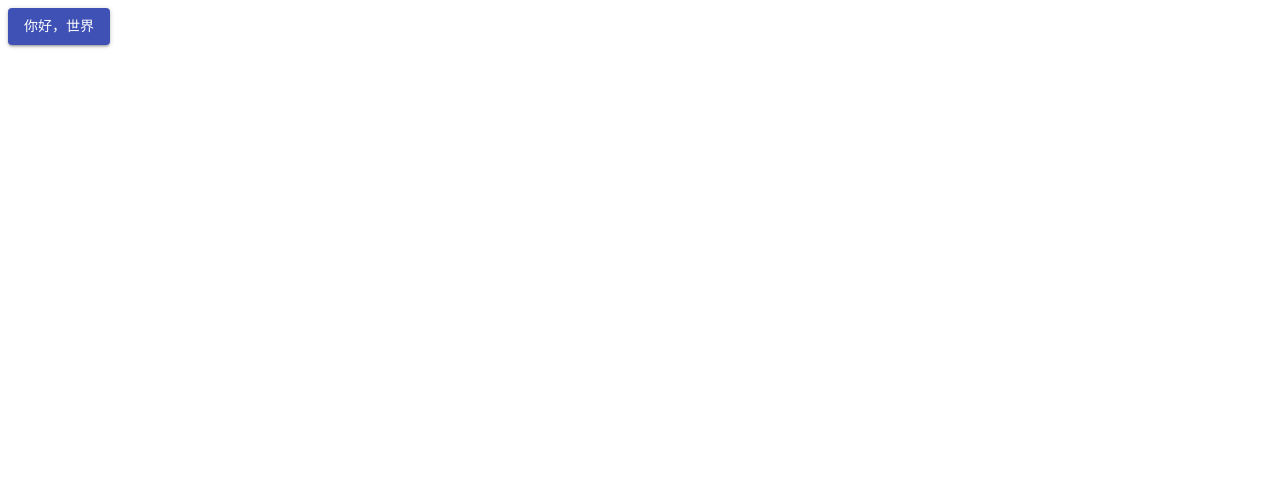
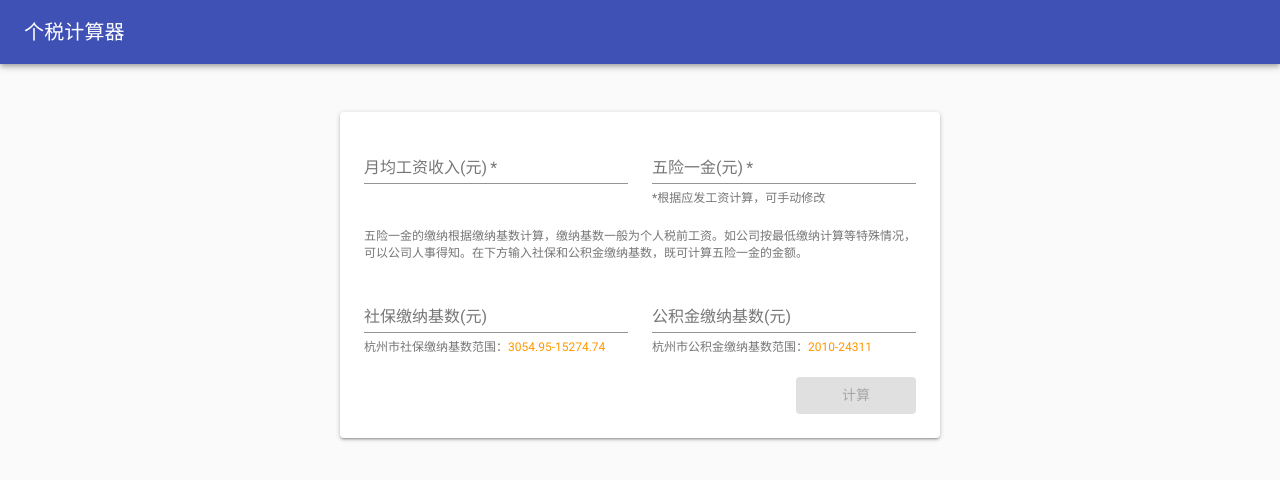
Before and after one commit to YutHelloWorld/personal-income-tax-calculator, a React app: page / in a window 1280 px wide. Shown: the top 480 px of the page. Built offline with nearby package versions, Linux system fonts and the light colour scheme.

Commit message:
feat(calYearTax && App): add CalYearTax

```diff
--- a/public/index.html
+++ b/public/index.html
@@ -1,5 +1,5 @@
 <!DOCTYPE html>
-<html lang="en">
+<html lang="zh-cn">
   <head>
     <meta charset="utf-8" />
     <link rel="shortcut icon" href="%PUBLIC_URL%/favicon.ico" />
@@ -23,7 +23,7 @@
     -->
     <link rel="stylesheet" href="https://fonts.googleapis.com/css?family=Roboto:300,400,500">
     <link rel="stylesheet" href="https://fonts.googleapis.com/icon?family=Material+Icons">
-    <title>React App</title>
+    <title>2019个税计算器</title>
   </head>
   <body>
     <noscript>You need to enable JavaScript to run this app.</noscript>
--- a/src/App.js
+++ b/src/App.js
@@ -1,12 +1,64 @@
 import React from 'react';
-import Button from '@material-ui/core/Button';
+import PropTypes from 'prop-types';
+import { withStyles } from '@material-ui/core/styles';
+import AppBar from '@material-ui/core/AppBar';
+import Toolbar from '@material-ui/core/Toolbar';
+import Typography from '@material-ui/core/Typography';
+import CssBaseline from '@material-ui/core/CssBaseline';
+import Paper from '@material-ui/core/Paper';
+import CalYearTax from './component/CalYearTax';
 
-function App() {
+const styles = theme => ({
+  root: {
+    flexGrow: 1
+  },
+  layout: {
+    width: 'auto',
+    marginLeft: theme.spacing.unit * 2,
+    marginRight: theme.spacing.unit * 2,
+    [theme.breakpoints.up(600 + theme.spacing.unit * 2 * 2)]: {
+      width: 600,
+      marginLeft: 'auto',
+      marginRight: 'auto'
+    }
+  },
+  paper: {
+    marginTop: theme.spacing.unit * 3,
+    marginBottom: theme.spacing.unit * 3,
+    padding: theme.spacing.unit * 2,
+    [theme.breakpoints.up(600 + theme.spacing.unit * 3 * 2)]: {
+      marginTop: theme.spacing.unit * 6,
+      marginBottom: theme.spacing.unit * 6,
+      padding: theme.spacing.unit * 3
+    }
+  }
+});
+
+function App(props) {
+  const { classes } = props;
   return (
-    <Button variant="contained" color="primary">
-      你好，世界
-    </Button>
+    <React.Fragment>
+      <CssBaseline />
+      <div className={classes.root}>
+        <AppBar position="static" color="primary">
+          <Toolbar>
+            <Typography variant="h6" color="inherit" noWrap>
+              个税计算器
+            </Typography>
+          </Toolbar>
+        </AppBar>
+        <main className={classes.layout}>
+          <Paper className={classes.paper} elevation={2}>
+            <CalYearTax />
+          </Paper>
+        </main>
+      </div>
+    </React.Fragment>
   );
 }
 
-export default App;
+App.propTypes = {
+  classes: PropTypes.object.isRequired
+};
+
+export default withStyles(styles)(App);
--- /dev/null
+++ b/src/component/CalYearTax.js
@@ -0,0 +1,164 @@
+import React, { Component } from 'react';
+import Grid from '@material-ui/core/Grid';
+import TextField from '@material-ui/core/TextField';
+import Button from '@material-ui/core/Button';
+import { withStyles } from '@material-ui/core/styles';
+import orange from '@material-ui/core/colors/orange';
+import Typography from '@material-ui/core/Typography';
+
+const style = theme => ({
+  button: {
+    // marginTop: theme.spacing.unit * 3,
+  },
+  span: {
+    color: orange[500]
+  }
+});
+
+const Text = ({ classes, label, value }) => (
+  <span>
+    {label}
+    <span className={classes.span}>{value}</span>
+  </span>
+);
+
+class CalYearTax extends Component {
+  state = {
+    btnDisabled: true,
+    monthIncome: '',
+    insuranceBase: '',
+    minInsuranceBase: 3054.95,
+    maxInsuranceBase: 15274.74,
+    providentFundBase: '',
+    minProvidentFundBase: 2010,
+    maxProvidentFundBase: 24311
+  };
+
+  nomarlizeNumber(value, min, max) {
+    const _value = +value;
+    return _value >= min ? (_value <= max ? _value : max) : min;
+  }
+
+  handleChange = name => event => {
+    const { value } = event.target;
+    this.setState({ [name]: value });
+    if (name === 'monthIncome') {
+      this.setState({ btnDisabled: !value });
+      this.setState(
+        ({
+          minInsuranceBase,
+          maxInsuranceBase,
+          minProvidentFundBase,
+          maxProvidentFundBase
+        }) => ({
+          insuranceBase: this.nomarlizeNumber(
+            value,
+            minInsuranceBase,
+            maxInsuranceBase
+          ),
+          providentFundBase: this.nomarlizeNumber(
+            value,
+            minProvidentFundBase,
+            maxProvidentFundBase
+          )
+        })
+      );
+    }
+  };
+
+  render() {
+    const { classes } = this.props;
+    const {
+      btnDisabled,
+      monthIncome,
+      insuranceBase,
+      providentFundBase,
+      minInsuranceBase,
+      maxInsuranceBase,
+      minProvidentFundBase,
+      maxProvidentFundBase
+    } = this.state;
+    return (
+      <React.Fragment>
+        <Grid container spacing={24} justify="flex-end">
+          <Grid item xs={12} md={6}>
+            <TextField
+              required
+              id="monthIncome"
+              label="月均工资收入(元)"
+              fullWidth
+              type="number"
+              value={monthIncome}
+              onChange={this.handleChange('monthIncome')}
+            />
+          </Grid>
+          <Grid item xs={12} md={6}>
+            <TextField
+              required
+              id="insurance"
+              label="五险一金(元)"
+              fullWidth
+              helperText="*根据应发工资计算，可手动修改"
+              type="number"
+            />
+          </Grid>
+          <Grid item xs={12}>
+            <Typography variant="caption" color="default">
+              五险一金的缴纳根据缴纳基数计算，缴纳基数一般为个人税前工资。如公司按最低缴纳计算等特殊情况，可以公司人事得知。在下方输入社保和公积金缴纳基数，既可计算五险一金的金额。
+            </Typography>
+          </Grid>
+          <Grid item xs={12} md={6}>
+            <TextField
+              id="insuranceBase"
+              label="社保缴纳基数(元)"
+              value={insuranceBase}
+              fullWidth
+              helperText={
+                <Text
+                  classes={classes}
+                  label="杭州市社保缴纳基数范围："
+                  value={`${minInsuranceBase}-${maxInsuranceBase}`}
+                />
+              }
+              type="number"
+              onChange={this.handleChange('insuranceBase')}
+            />
+          </Grid>
+          <Grid item xs={12} md={6}>
+            <TextField
+              id="providentFundBase"
+              label="公积金缴纳基数(元)"
+              value={providentFundBase}
+              onChange={this.handleChange('providentFundBase')}
+              fullWidth
+              helperText={
+                <Text
+                  classes={classes}
+                  label="杭州市公积金缴纳基数范围："
+                  value={`${minProvidentFundBase}-${maxProvidentFundBase}`}
+                />
+              }
+              type="number"
+            />
+          </Grid>
+          {/* <Grid item xs={12}> */}
+          {/* <Grid container spacing={24} justify="flex-end" alignItems="flex-start"> */}
+          <Grid item xs={12} md={3}>
+            <Button
+              disabled={btnDisabled}
+              variant="contained"
+              fullWidth
+              color="primary"
+            >
+              计算
+            </Button>
+          </Grid>
+          {/* </Grid> */}
+          {/* </Grid> */}
+        </Grid>
+      </React.Fragment>
+    );
+  }
+}
+
+export default withStyles(style)(CalYearTax);
```
